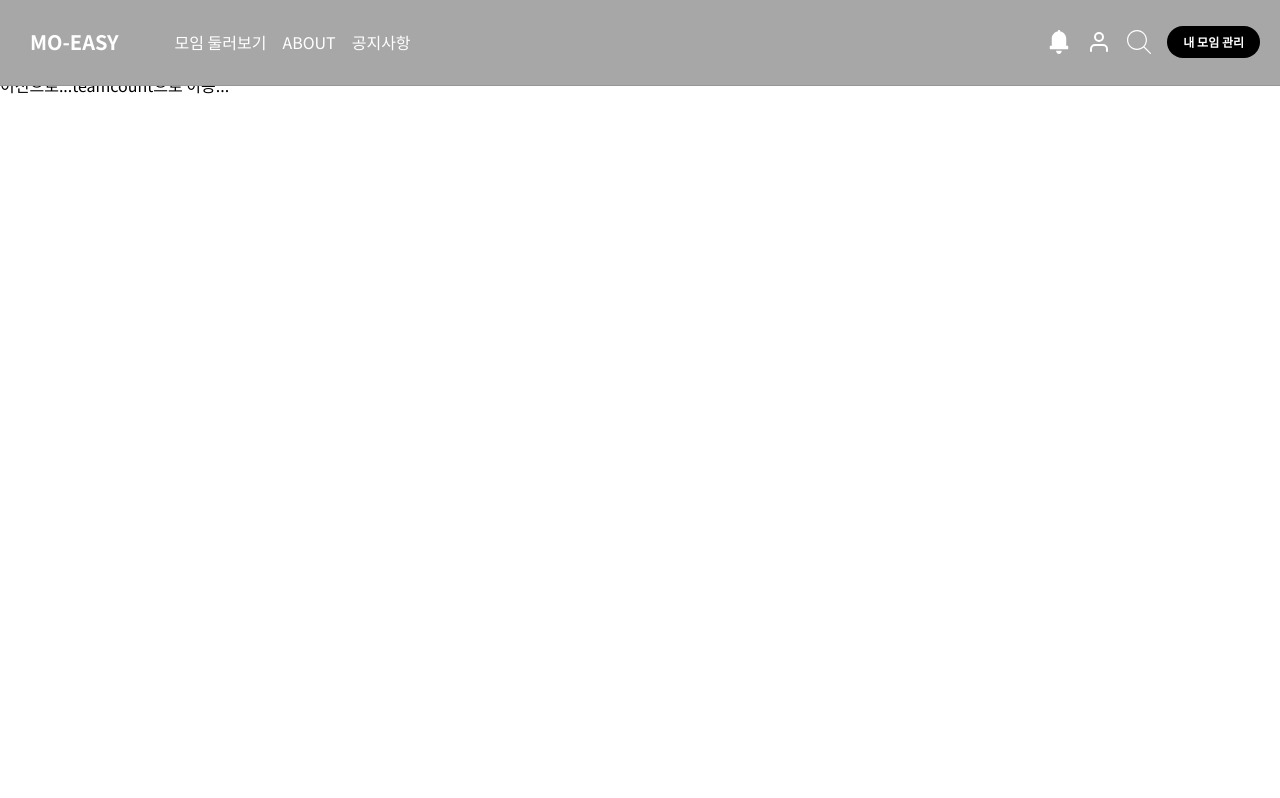
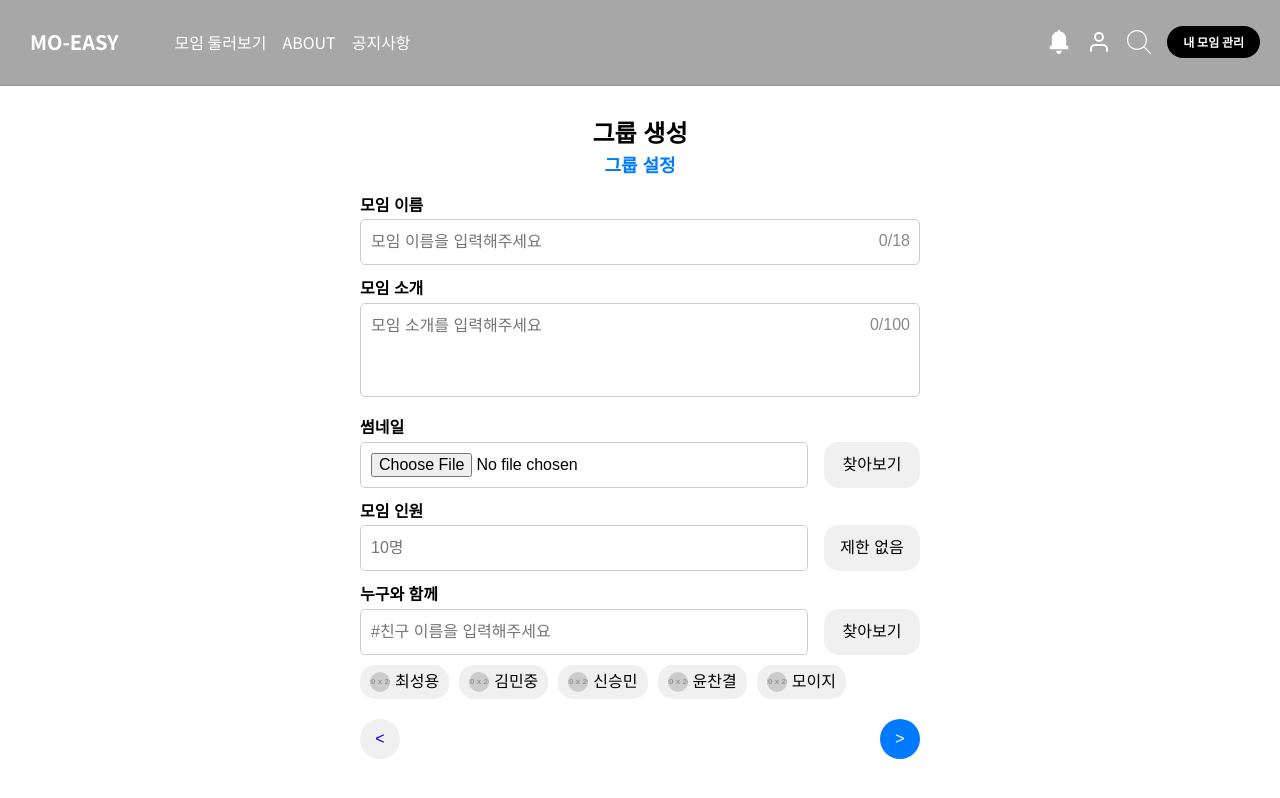
Before and after one commit to TakeABreakKr/MoEasy-frontend, a Next.js app: page /en/team/create in a window 1280 px wide. Shown: the top 798 px of the page. Built offline with nearby package versions, Linux system fonts and the light colour scheme.

Commit message:
create form css fix

```diff
--- a/src/app/[locale]/team/_components/create-form.module.css
+++ b/src/app/[locale]/team/_components/create-form.module.css
@@ -1,10 +1,100 @@
-.error {
-  color: red;
+.container {
+  max-width: 600px;
+  margin: 0 auto;
+  padding: 20px;
+  font-family: Arial, sans-serif;
+}
+.header {
+  text-align: center;
+  margin-bottom: 20px;
+}
+.header h1 {
+  font-size: 24px;
   font-weight: bold;
 }
-
-.input-label {
+.header h2 {
+  font-size: 18px;
+  color: #007bff;
+  margin-top: 10px;
+}
+.form-group {
+  margin-bottom: 15px;
+}
+.form-group label {
+  display: block;
+  margin-bottom: 5px;
+  font-weight: bold;
+}
+.form-group input,
+.form-group textarea {
+  width: 100%;
+  padding: 10px;
+  border: 1px solid #ccc;
+  border-radius: 5px;
+  resize: none;
+}
+.form-group .input-wrapper {
+  position: relative;
+}
+.form-group .input-wrapper.horizontal {
   display: flex;
-  flex-direction: column;
-  margin-bottom: 0.5rem;
+  justify-content: space-between;
 }
+.form-group .input-wrapper.horizontal input {
+  width: calc(100% - 7rem);
+}
+.form-group .input-wrapper.horizontal button {
+  width: 6rem;
+}
+.form-group .char-count {
+  position: absolute;
+  right: 10px;
+  top: 10px;
+  color: #888;
+}
+.form-group button {
+  padding: 5px 10px;
+  background-color: #f0f0f0;
+  border: none;
+  border-radius: 15px;
+  cursor: pointer;
+}
+.member-tags {
+  display: flex;
+  flex-wrap: wrap;
+  gap: 10px;
+  margin-top: 10px;
+}
+.member-tag {
+  background-color: #f0f0f0;
+  padding: 5px 10px;
+  border-radius: 15px;
+  display: flex;
+  align-items: center;
+}
+.member-tag img {
+  width: 20px;
+  height: 20px;
+  border-radius: 50%;
+  margin-right: 5px;
+}
+.navigation {
+  display: flex;
+  justify-content: space-between;
+  margin-top: 20px;
+}
+.nav-button {
+  width: 40px;
+  height: 40px;
+  border-radius: 50%;
+  background-color: #f0f0f0;
+  display: flex;
+  align-items: center;
+  justify-content: center;
+  cursor: pointer;
+  text-decoration: none;
+}
+.nav-button.next {
+  background-color: #007bff;
+  color: white;
+}
--- a/src/app/[locale]/team/_components/create-form.tsx
+++ b/src/app/[locale]/team/_components/create-form.tsx
@@ -2,16 +2,18 @@
 
 import { ChangeEventHandler } from 'react';
 import { useFormState, useFormStatus } from 'react-dom';
+import clsx from 'clsx';
 
+import Image from 'next/image';
 import Link from 'next/link';
-import { useRouter, useSearchParams } from 'next/navigation';
+import { useSearchParams } from 'next/navigation';
 
-import { createQueryString, returnValueOnCondition } from '@/shared/utils';
+import { createQueryString, returnValueOnCondition } from '@/shared/utils/utils';
 
-import { CreateTeamFormType, stepKeys, TeamCreateKeyMap } from '../_feature/data';
+import { CreateTeamFormType } from '../_feature/data';
 import { teamModifyAction } from '../action';
 
-import formStyle from './create-form.module.css';
+import styles from './create-form.module.css';
 
 type CreateFormProps = {
   action: typeof teamModifyAction;
@@ -19,67 +21,84 @@ type CreateFormProps = {
 };
 
 const CreateForm = ({ action, data = {} }: CreateFormProps) => {
-  const router = useRouter();
   const searchParams = useSearchParams();
   const [message, formAction] = useFormState(action, { type: 'waiting' });
-  const step = (searchParams.get('step') ?? stepKeys[0].key) as TeamCreateKeyMap | undefined;
-  const currentValue = step ? data[step] ?? searchParams?.get(step) : null;
-  const currentIndex = stepKeys.findIndex((key) => key.key === step);
-  const { required: currentRequired, defaultValue: stepHasDefault } = stepKeys[currentIndex] || {};
-  const nextStep = stepKeys[currentIndex + 1]?.key;
-  const prevStep = stepKeys[currentIndex - 1]?.key;
-  /** 이전 탭으로 이동 */
-  const onPrevStep = prevStep
-    ? () => window.history.pushState(null, '', '?' + createQueryString(searchParams, 'step', prevStep))
-    : () => router.push('/team');
-  /** 다음 탭으로 이동 */
-  const onNextStep = returnValueOnCondition(() => {
-    // 필수 값인데 기본값이 없으며, 현재 값이 존재하지 않는 경우 다음 단계 이동 중지
-    if (!stepHasDefault && currentRequired && !currentValue) {
-      alert('값을 입력해주세요');
-      return;
-    }
-    window.history.pushState(null, '', '?' + createQueryString(searchParams, 'step', nextStep));
-  }, nextStep);
   /** 값 변경시 searchParams을 변경 */
   const onValueChange: (key: string, type: string) => ChangeEventHandler<HTMLInputElement> | undefined = (key, type) =>
     returnValueOnCondition((e) => {
       window.history.replaceState(null, '', '?' + createQueryString(searchParams, key, e.target.value));
     }, type !== 'file');
   return (
-    <form action={formAction}>
-      <label className={formStyle['input-label']}>
-        {step}
-        {stepKeys.map(({ key, type, ...props }) => {
-          const defaultValue = data[key] ?? searchParams.get(key) ?? props.defaultValue ?? '';
-          return (
-            <input
-              key={key}
-              type={type}
-              name={key}
-              hidden={step !== key}
-              disabled={step !== key}
-              defaultValue={defaultValue}
-              onChange={onValueChange(key, type)}
-              {...props}
-            />
-          );
-        })}
-      </label>
-      <button type="button" onClick={onPrevStep}>
-        {prevStep ? `${prevStep}으로 이동...` : '이전으로...'}
-      </button>
-      <button type="button" onClick={onNextStep} hidden={!nextStep}>
-        {nextStep ? `${nextStep}으로 이동...` : '...'}
-      </button>
-      {!nextStep && <FormCreateSubmitButton />}
-      {message.type === 'error' && <span className={formStyle.error}>{message.message}</span>}
-      {message.type === 'success' && (
-        <dialog open className={formStyle['input-label']}>
-          {message.message}
-          <Link href={'/team'}>확인</Link>
-        </dialog>
-      )}
+    <form className={styles['container']} action={formAction}>
+      <div className={styles['header']}>
+        <h1>그룹 생성</h1>
+        <h2>그룹 설정</h2>
+      </div>
+      <div className={styles['form-group']}>
+        <label>모임 이름</label>
+        <div className={styles['input-wrapper']}>
+          <input type="text" placeholder="모임 이름을 입력해주세요" />
+          <span className={styles['char-count']}>0/18</span>
+        </div>
+      </div>
+      <div className={styles['form-group']}>
+        <label>모임 소개</label>
+        <div className={styles['input-wrapper']}>
+          <textarea placeholder="모임 소개를 입력해주세요" rows={3}></textarea>
+          <span className={styles['char-count']}>0/100</span>
+        </div>
+      </div>
+      <div className={styles['form-group']}>
+        <label>썸네일</label>
+        <div className={clsx(styles['input-wrapper'], styles['horizontal'])}>
+          <input type="file" placeholder="업로드 하지 않을 경우 기본이미지로 대체" />
+          <button>찾아보기</button>
+        </div>
+      </div>
+      <div className={styles['form-group']}>
+        <label>모임 인원</label>
+        <div className={clsx(styles['input-wrapper'], styles['horizontal'])}>
+          <input type="number" placeholder="10명" />
+          <button>제한 없음</button>
+        </div>
+      </div>
+      <div className={styles['form-group']}>
+        <label>누구와 함께</label>
+        <div className={clsx(styles['input-wrapper'], styles['horizontal'])}>
+          <input type="text" placeholder="#친구 이름을 입력해주세요" />
+          <button>찾아보기</button>
+        </div>
+        <div className={styles['member-tags']}>
+          <div className={styles['member-tag']}>
+            <Image width={20} height={20} src="https://via.placeholder.com/20" alt="thumbnail" />
+            <span>최성용</span>
+          </div>
+          <div className={styles['member-tag']}>
+            <Image width={20} height={20} src="https://via.placeholder.com/20" alt="thumbnail" />
+            <span>김민중</span>
+          </div>
+          <div className={styles['member-tag']}>
+            <Image width={20} height={20} src="https://via.placeholder.com/20" alt="thumbnail" />
+            <span>신승민</span>
+          </div>
+          <div className={styles['member-tag']}>
+            <Image width={20} height={20} src="https://via.placeholder.com/20" alt="thumbnail" />
+            <span>윤찬결</span>
+          </div>
+          <div className={styles['member-tag']}>
+            <Image width={20} height={20} src="https://via.placeholder.com/20" alt="thumbnail" />
+            <span>모이지</span>
+          </div>
+        </div>
+      </div>
+      <div className={styles['navigation']}>
+        <Link className={styles['nav-button']} href="/team">
+          {'<'}
+        </Link>
+        <button type="button" className={clsx(styles['nav-button'], styles.next)}>
+          {'>'}
+        </button>
+      </div>
     </form>
   );
 };
--- a/src/app/[locale]/team/_feature/data.ts
+++ b/src/app/[locale]/team/_feature/data.ts
@@ -5,11 +5,13 @@ export const keyArr = ['teamname', 'teamcount', 'teammanager', 'thumbnail'] as c
 export type TeamCreateKeyMap = (typeof keyArr)[number];
 
 export const stepKeys = [
-  { key: 'teamname', type: 'string', maxLength: 18, required: true },
-  { key: 'teamcount', type: 'number', defaultValue: 10, required: true },
-  { key: 'teammanager', type: 'string', placeholder: '친구를 선택해주세요' },
+  { key: 'teamname', type: 'string', label: '모임의 이름은 무엇인가요?', maxLength: 18, required: true },
+  { key: 'teamcount', type: 'number', label: '모임의 인원은 몇명인가요?', defaultValue: 10, required: true },
+  { key: 'teammanager', type: 'string', label: '누구와 함께하나요?', placeholder: '#태그해서친구입력가능' },
   { key: 'thumbnail', type: 'file' },
-] satisfies Array<{ key: TeamCreateKeyMap; type: keyof TypeMap } & InputHTMLAttributes<HTMLInputElement>>;
+] satisfies Array<
+  { key: TeamCreateKeyMap; type: keyof TypeMap; label?: string } & InputHTMLAttributes<HTMLInputElement>
+>;
 
 export type TypeMap = {
   number: number;
--- a/src/app/[locale]/team/create/page.tsx
+++ b/src/app/[locale]/team/create/page.tsx
@@ -1,13 +1,10 @@
-import Link from 'next/link';
-
 import CreateForm from '../_components/create-form';
 import { teamModifyAction } from '../action';
 
 export default async function TeamCreatePage() {
   return (
-    <div>
-      <Link href="/team">모임 리스트로 돌아가기</Link>
+    <main>
       <CreateForm action={teamModifyAction} />
-    </div>
+    </main>
   );
 }
```
Also changed, not shown: src/app/[locale]/team/page.tsx (+30 -5 lines).
